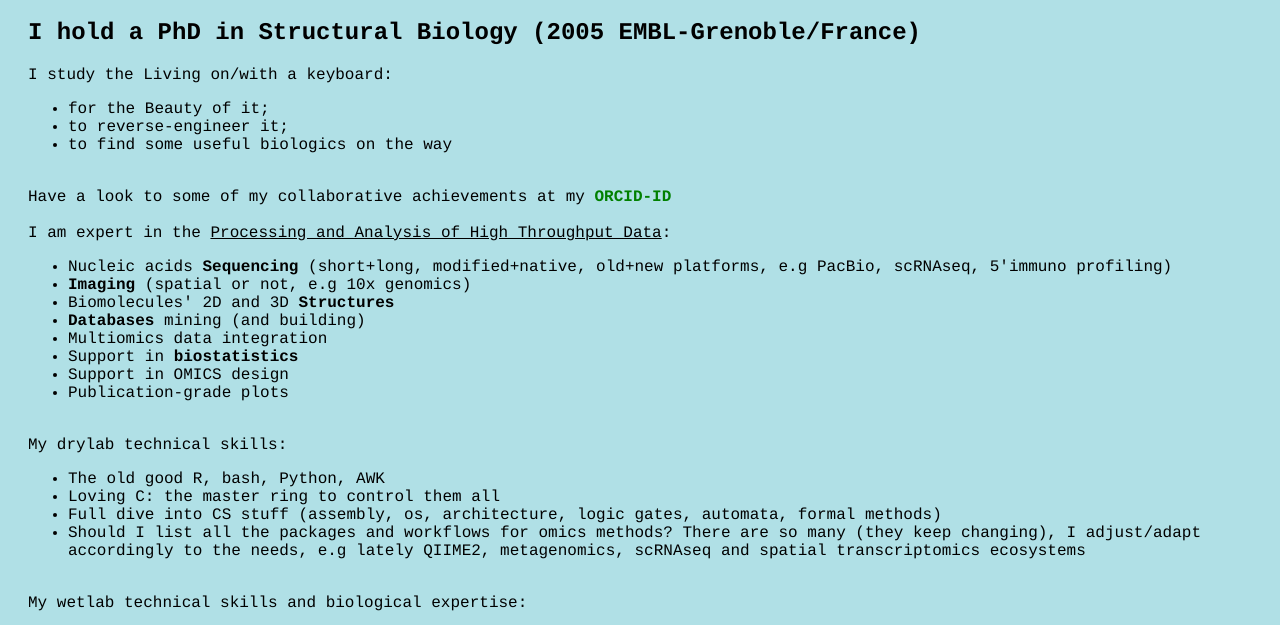
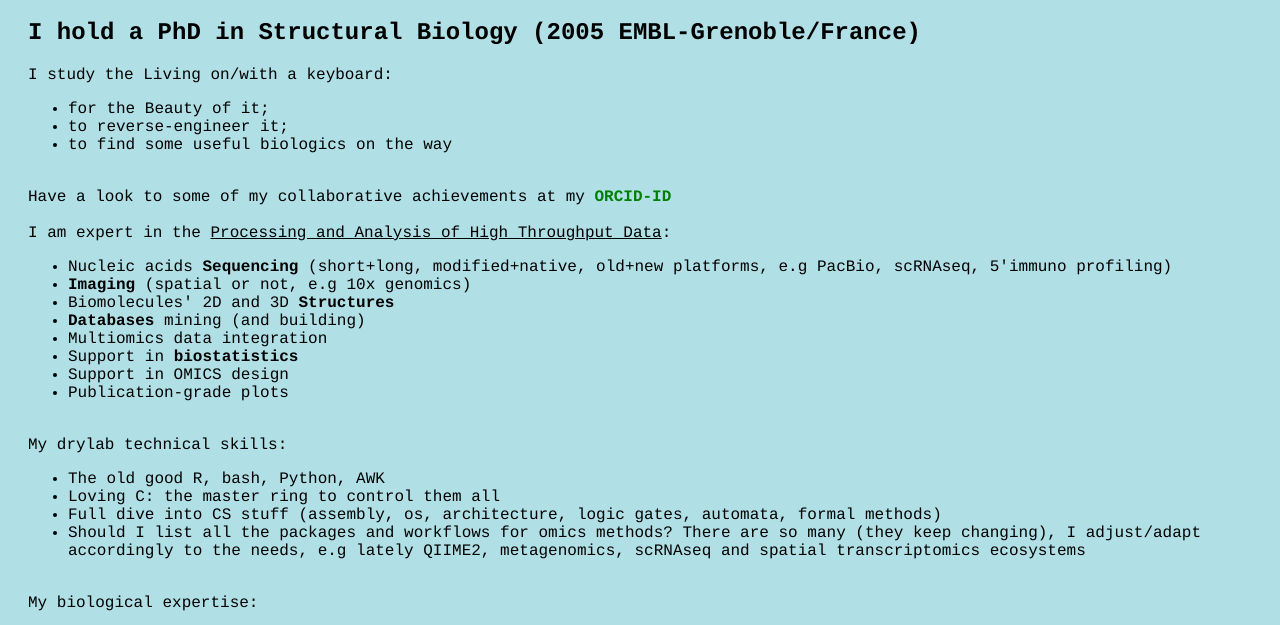
Before and after one commit to frihaka/frihaka.github.io, a plain HTML site: page about.html in a window 1280 px wide. Shown: the part 107-732 px from the top of the page. Drawn offline with Linux system fonts and the light colour scheme.

Commit message:
small edits

```diff
--- a/about.html
+++ b/about.html
@@ -48,7 +48,7 @@ My drylab technical skills:
 </ul>
 
 <br>
-My wetlab technical skills and biological expertise:
+My biological expertise:
 <ul>
 <li>Biomolecules structural studies and <b>Biophysics</b>: Crystallography, Electron Microscopy, NMR, Circular Dicroism, Analytical Ultracentrifugation</li>
 <li><b>Biochemistry</b>: from design (cloning) to production (<em>E. coli</em>, insect) and purification (FPLC) of recombinant proteins</li>
```
Also changed, not shown: contact.html (+1 -1 lines).
